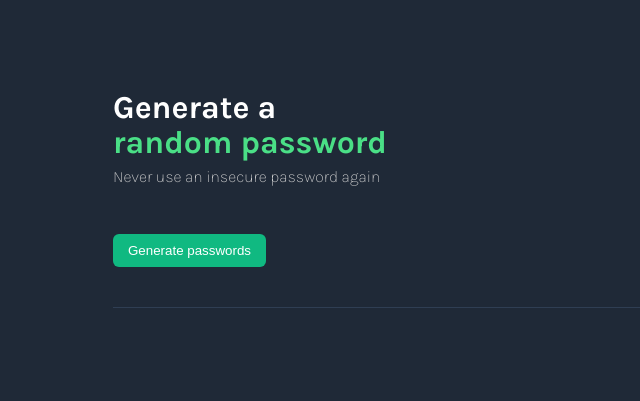
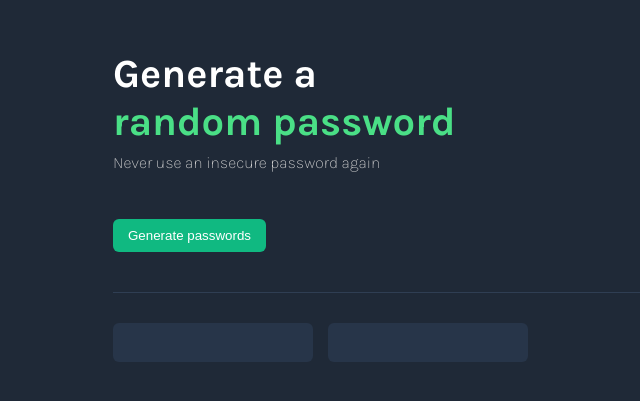
Before and after one commit to codeharman/Password-Generator, a plain HTML site: page index.html in a window 1280 px wide. Shown: the part 199-600 px from the top of the page, without its empty margins (127-767 px from the left). Drawn offline with Linux system fonts and the light colour scheme.

Commit message:
password conatiner made

```diff
--- a/styles.css
+++ b/styles.css
@@ -22,19 +22,20 @@ body {
 /* heading section */
 
 .first-heading {
-  font-size: 2em;
+  font-size: 2.5em;
   font-weight: bold;
   color: white;
 }
 
 .second-heading {
-  font-size: 2em;
+  font-size: 2.5em;
   font-weight: bold;
   color: #4ADF86;
 }
 
 .first-heading, .second-heading {
-  line-height: 0.1em;
+  line-height: 1.2em;
+  margin: 0;
 }
 
 .subtitle {
@@ -55,8 +56,22 @@ body {
 
 .line {
 border-top: 1px solid #2F3E53;
-margin: 0px 0 20px 0;
-width: 100%;
+margin: 0px 0 40px 0;
 }
 
 /* password generator */
+
+.password-generator {
+  color: white
+}
+
+/* Two boxes */
+
+#first-el, #second-el {
+  background-color: #273549;
+  padding: 10px 100px;
+  margin: 0 15px 0 0;
+  border-radius: 6px;
+  color: #55F991;
+  font-size: 16px;
+}
```
